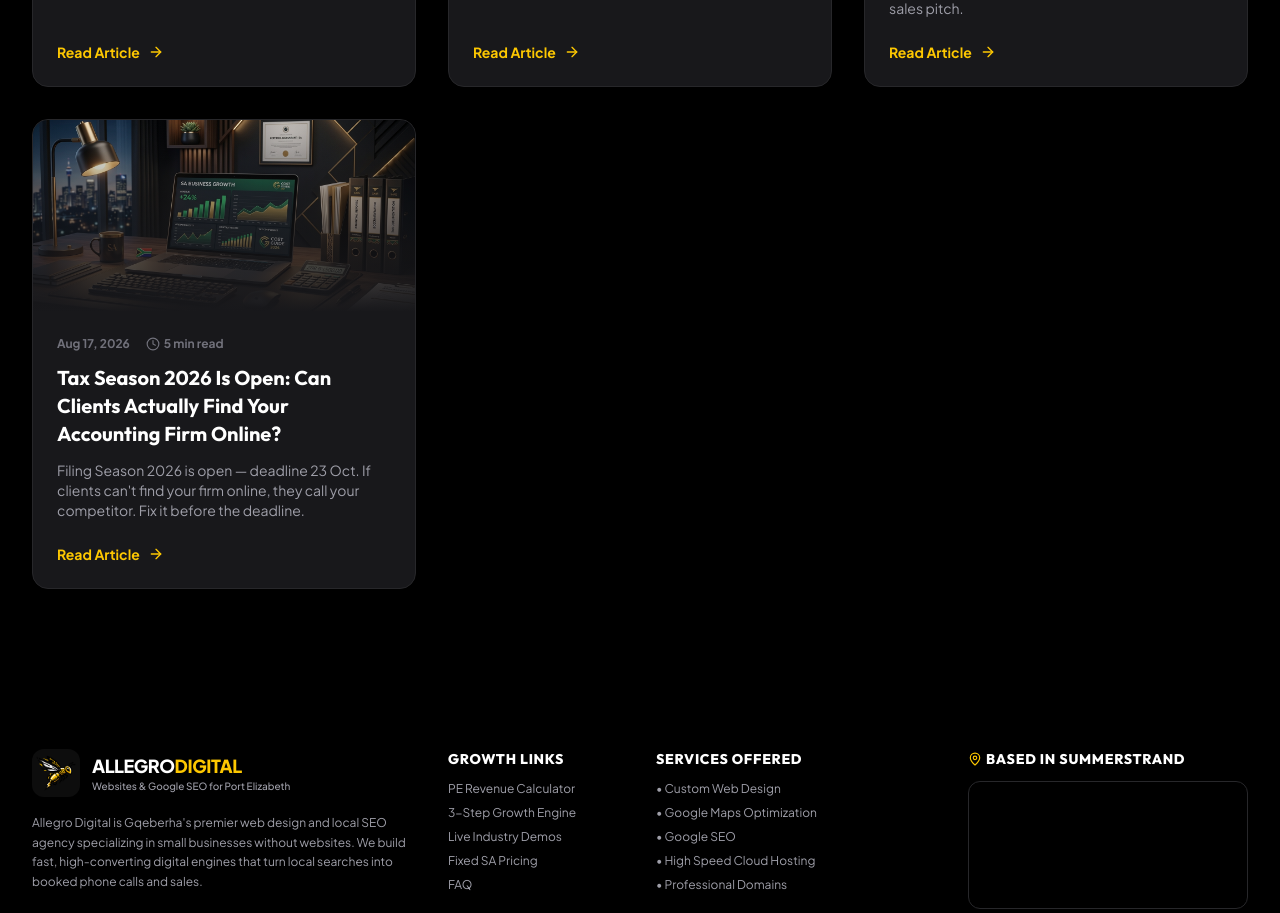
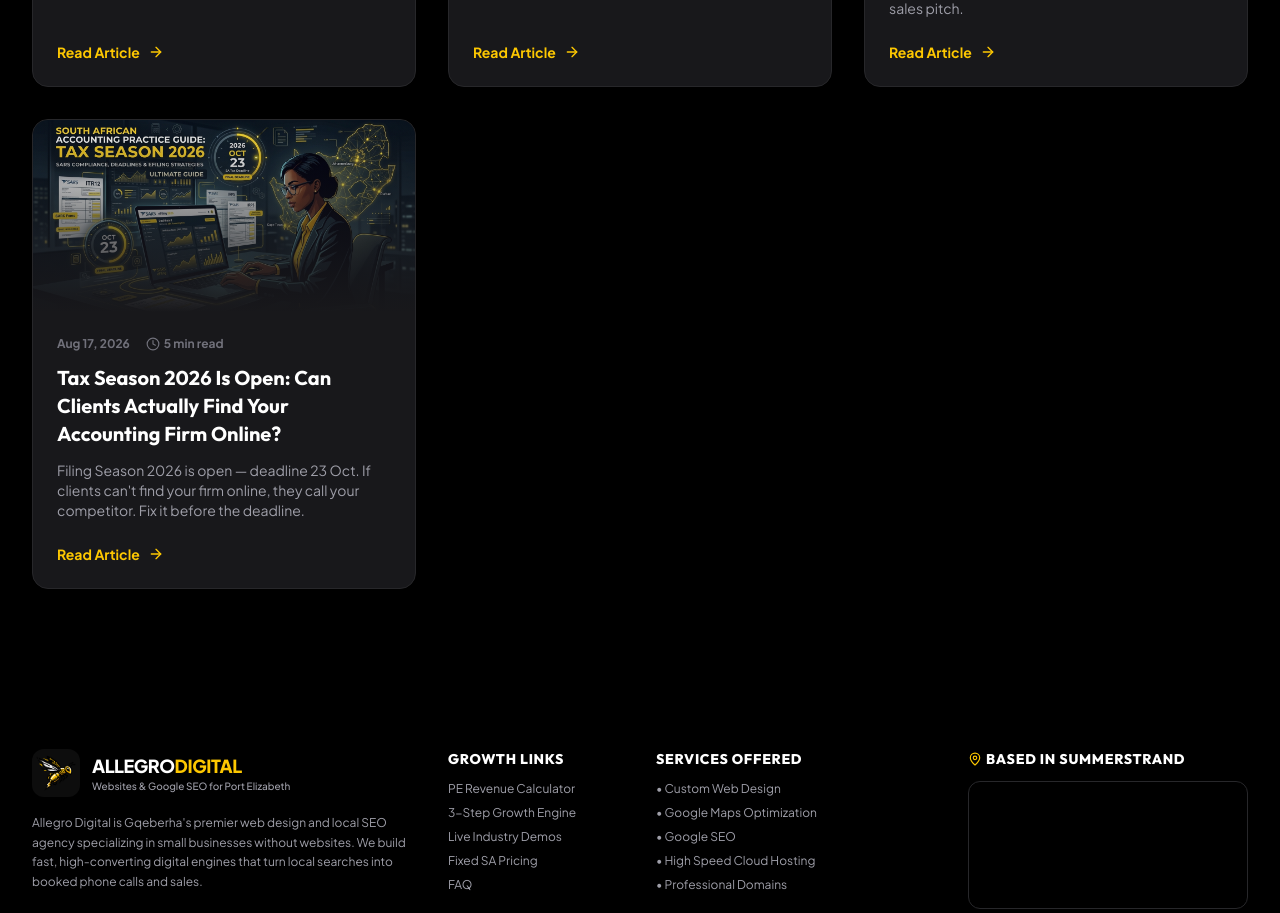
Before and after one commit to Fastasy/allegro, a Next.js app: page /articles in a window 1280 px wide. Shown: the part 2420-3333 px from the top of the page. Built offline with nearby package versions, Linux system fonts and the light colour scheme; no server answers; grey boxes are pictures that could not be loaded.

Commit message:
feat: add cover image for Tax Season 2026 article

```diff
--- a/src/data/articlesData.ts
+++ b/src/data/articlesData.ts
@@ -3128,7 +3128,7 @@ export const articles: Article[] = [
     readTime: '5 min read',
     category: 'Content & Strategy',
     tags: ['tax-season', 'sars', 'accountant', 'local-seo', 'small-business', 'south-africa'],
-    imageUrl: '/images/accountant_website_cost_sa.jpg',
+    imageUrl: '/images/tax_season_2026_guide.jpg',
     keyTakeaways: [
       'SARS Filing Season 2026 non-provisional deadline is 23 October 2026, and provisional taxpayer deadline is 22 January 2027.',
       'Tax season produces the largest annual spike in "accountant near me" local searches in South Africa.',
```
Also changed, not shown: public/images/tax_season_2026_guide.jpg (added).
